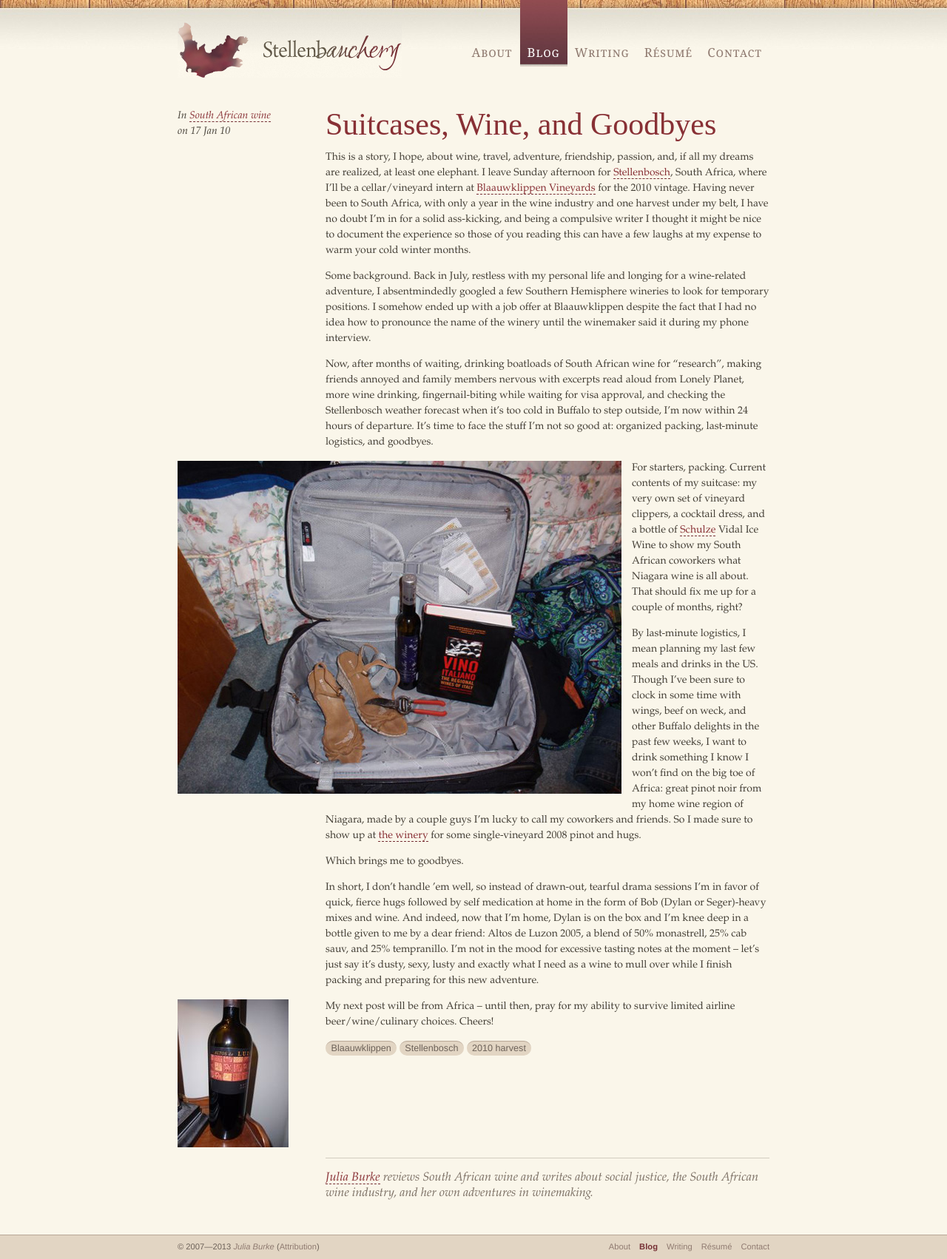
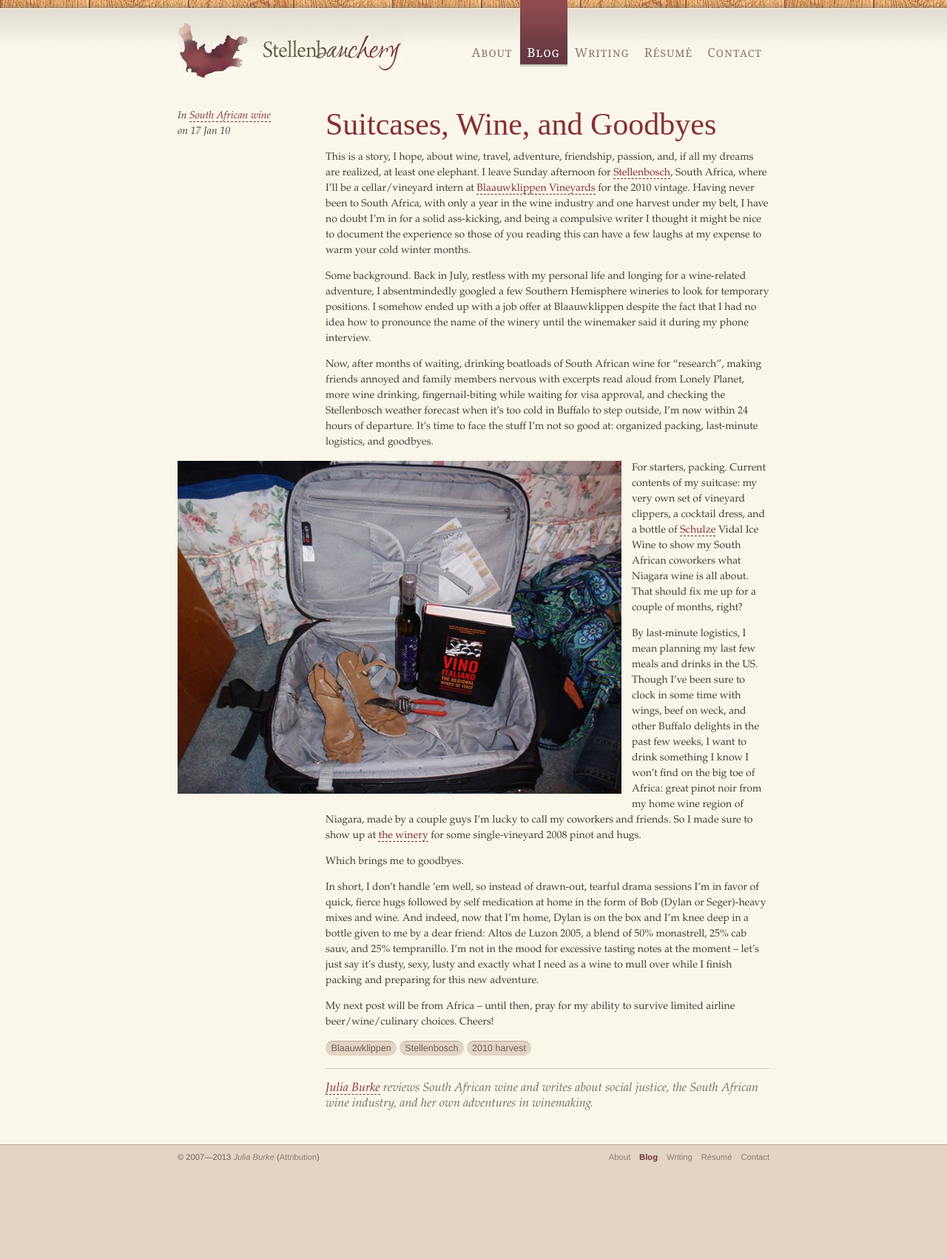
Before and after one commit to nywinewench/nywinewench.github.io, a Jekyll site: the page built from _posts/2010-1-17-Suitcases-Wine-And-Goodbyes.md, in a window 1280 px wide. Shown: the whole page at 74% size. Built offline with Jekyll 4.4.1, drawn with Linux system fonts in a browser that asks for light colours; some web fonts are replaced; Markdown is read by kramdown in place of the engine named in the settings; after the commit the page ends 1581 px from its top, so only the background shows below that.

Commit message:
Removed small photo cuz it looks like butt

```diff
--- a/_posts/2010-1-17-Suitcases-Wine-And-Goodbyes.md
+++ b/_posts/2010-1-17-Suitcases-Wine-And-Goodbyes.md
@@ -30,6 +30,4 @@ Which brings me to goodbyes.
 
 In short, I don’t handle ’em well, so instead of drawn-out, tearful drama sessions I’m in favor of quick, fierce hugs followed by self medication at home in the form of Bob (Dylan or Seger)-heavy mixes and wine. And indeed, now that I’m home, Dylan is on the box and I’m knee deep in a bottle given to me by a dear friend: Altos de Luzon 2005, a blend of 50% monastrell, 25% cab sauv, and 25% tempranillo. I’m not in the mood for excessive tasting notes at the moment – let’s just say it’s dusty, sexy, lusty and exactly what I need as a wine to mull over while I finish packing and preparing for this new adventure.
 
-![altos](/photos/altos.jpg "Bottle of Altos de Luzon 2005")
-
  My next post will be from Africa – until then, pray for my ability to survive limited airline beer/wine/culinary choices. Cheers!
```
